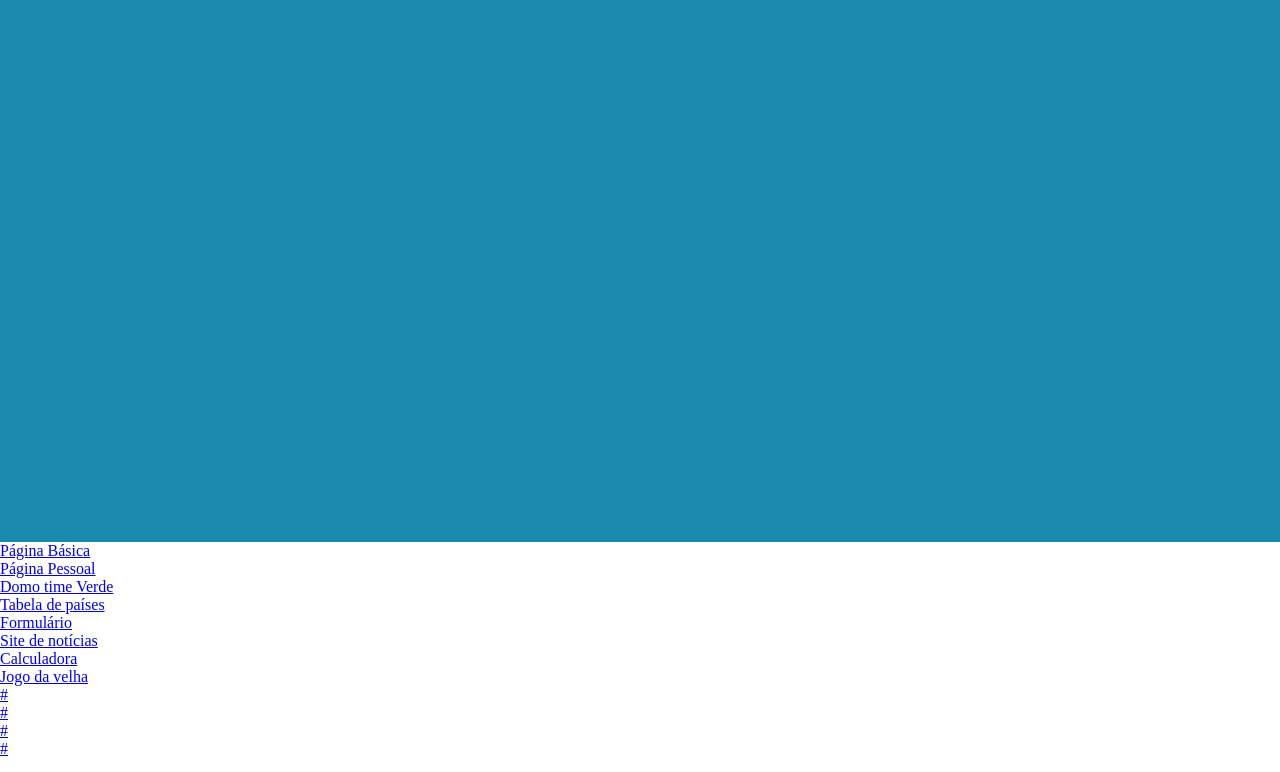
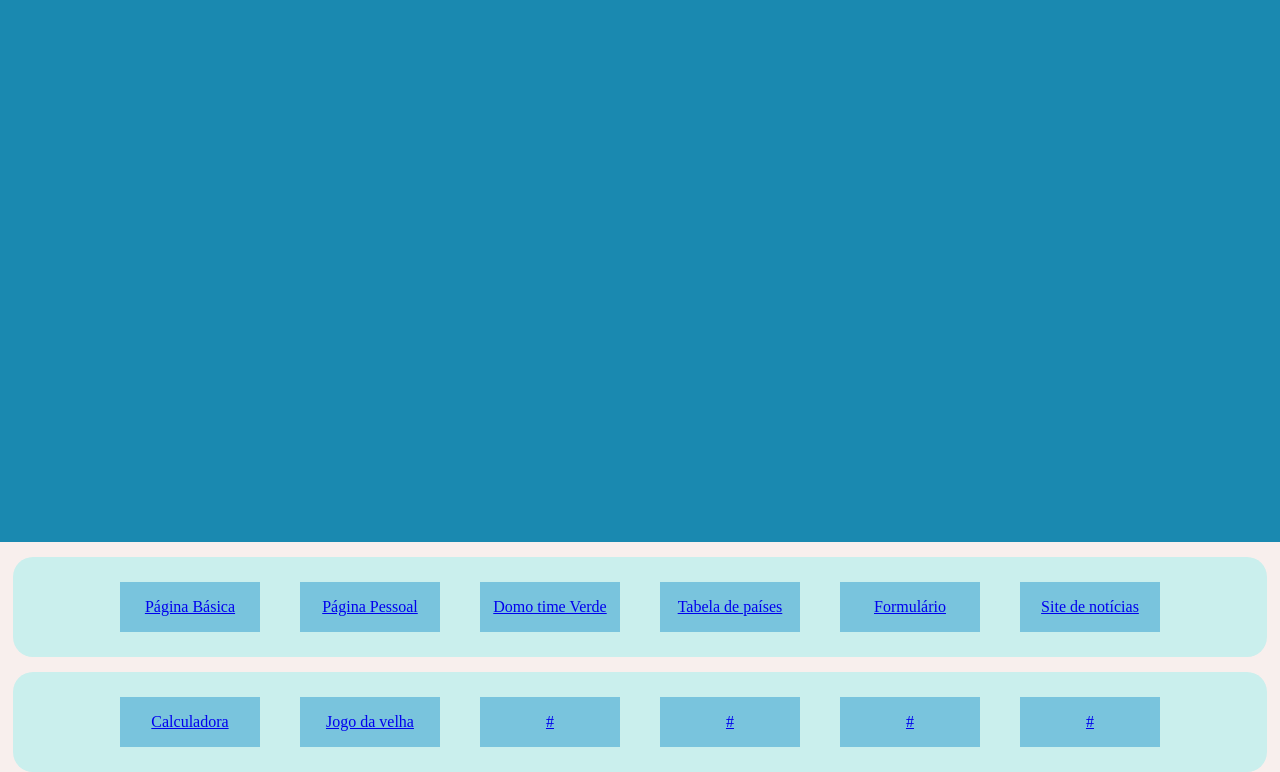
Before and after one commit to ArturDeters/pagina-pessoal, a plain HTML site: page trabalhos/index.html in a window 1280 px wide. Shown: the part 178-950 px from the top of the page. Drawn offline with Linux system fonts and the light colour scheme.

Commit message:
add-css-cards

```diff
--- a/trabalhos/style.css
+++ b/trabalhos/style.css
@@ -9,6 +9,9 @@
      padding: 0;
      margin: 0;
      box-sizing: border-box;
+}
+body {
+     background: var(--color5);
 }
 .header {
      background: var(--color1);
@@ -23,3 +26,31 @@
      text-align: center;
      justify-content: center;
 }
+.conteudo {
+     background: var(--color5);
+     width: 100vw;
+     height: auto;
+     display: flex;
+     flex-direction: column;
+     align-items: center;
+     justify-content: space-around;
+}
+.desafios-semanais, .projetos {
+     background: var(--color4);
+     width: 98%;
+     margin-top: 15px;
+     padding: 25px;
+     border-radius: 20px;
+     display: flex;
+     align-items: center;
+     justify-content: center;
+}
+.card {
+     width: 140px;
+     height: 50px;
+     background: var(--color3);
+     align-items: center;
+     justify-content: center;
+     display: flex;
+     margin: 0 20px;
+}
```
